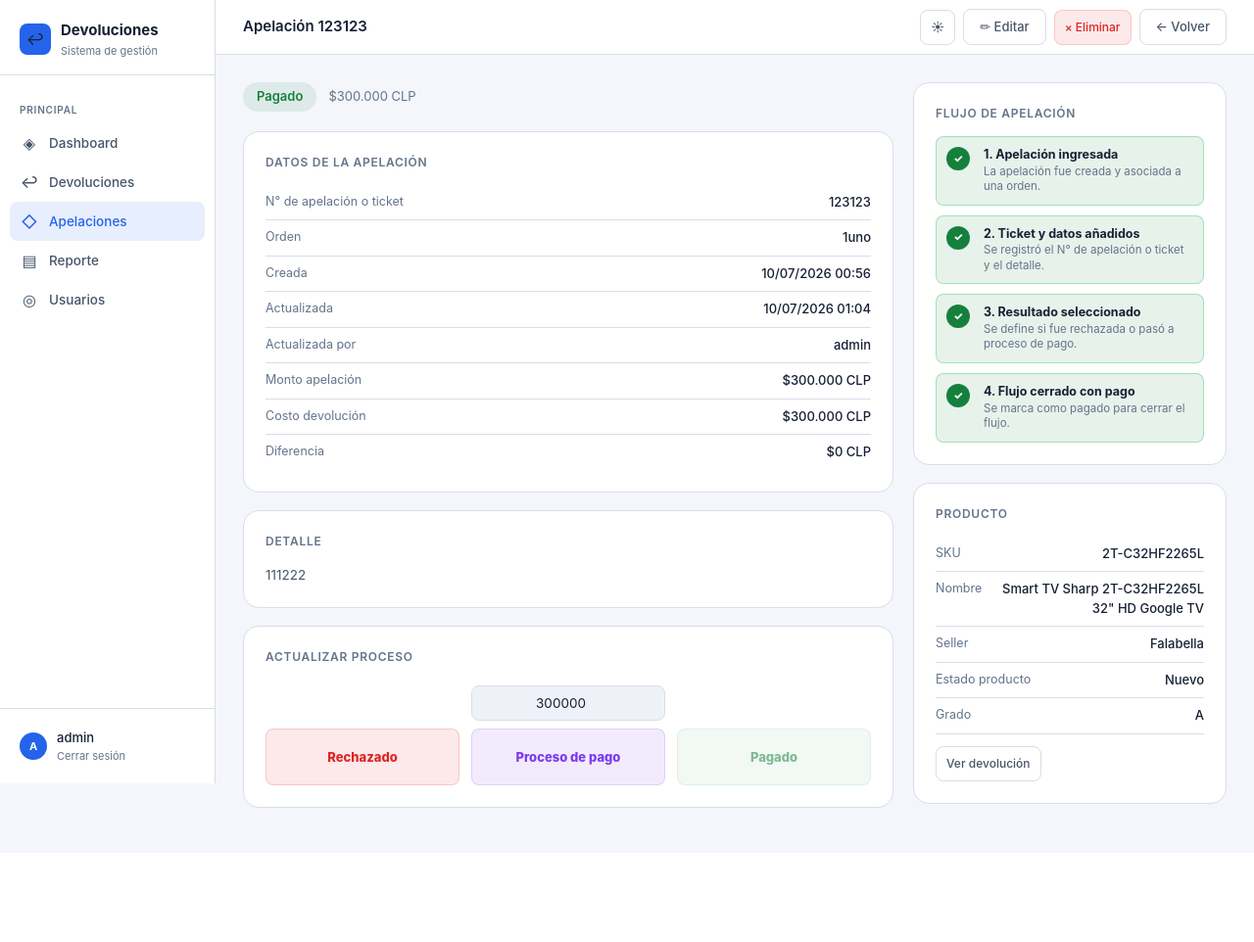
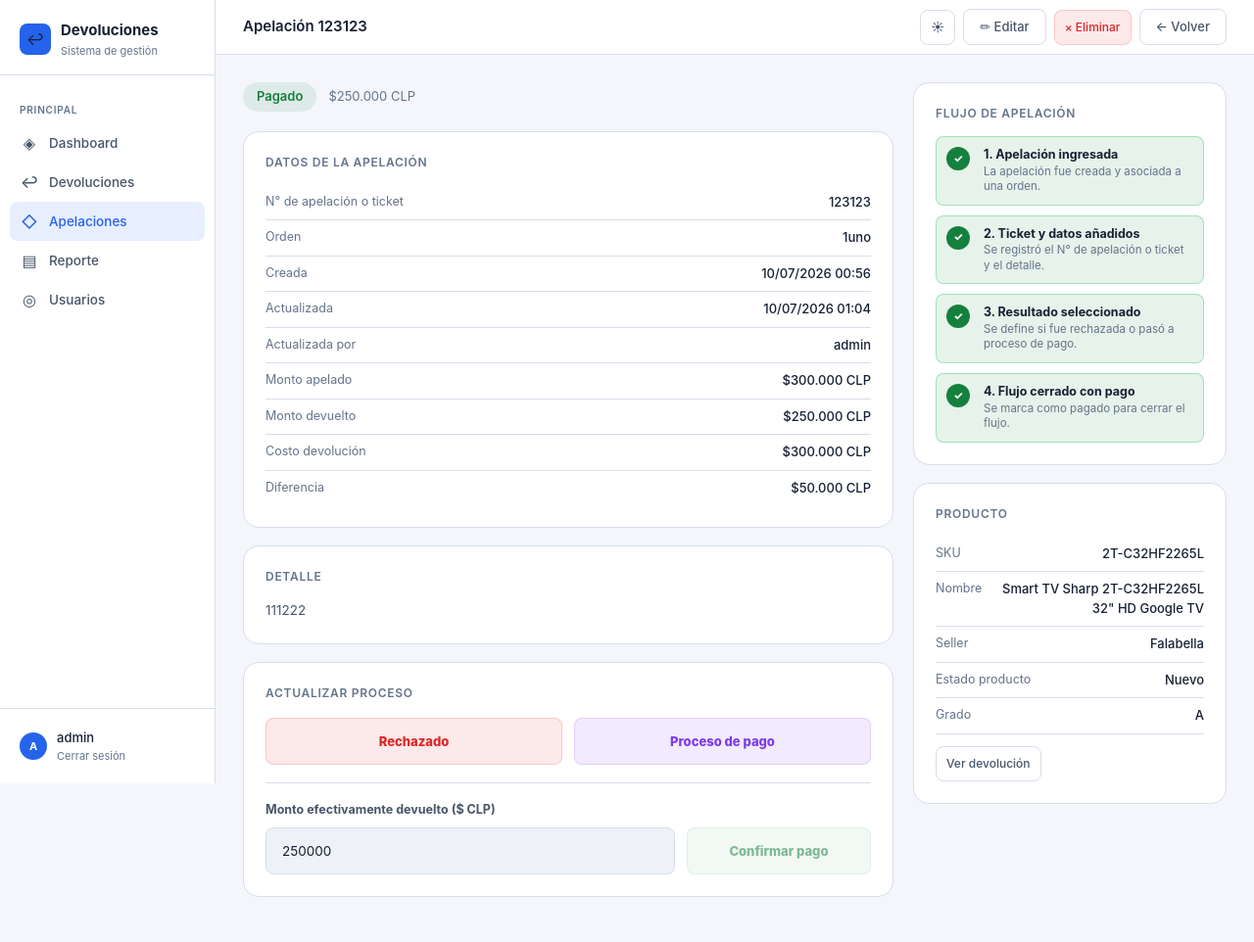
Before and after one commit to bpbdiel/plataforma-devoluciones, a Django app: page /apelaciones/155/ in a window 1280 px wide. Shown: the whole page at 98% size. Before the commit the page ends 825 px from the top, so only its background shows below. Run offline with Django 5.2, Linux system fonts and the light colour scheme; a user stored in the database is signed in; data comes from the database, SQL or seed files in the repository; both versions use the stored data as it was after the commit.

Commit message:
Se creo un metodo de importacion y tambien se modifico el formulario de apelaciones (monto pagado)

```diff
--- a/returns/forms.py
+++ b/returns/forms.py
@@ -216,7 +216,7 @@ class AppealForm(forms.ModelForm):
             'numero_apelacion': forms.TextInput(attrs={'class': 'form-input', 'placeholder': 'N° de apelación o ticket'}),
             'detalle': forms.Textarea(attrs={'class': 'form-textarea', 'rows': 5, 'placeholder': 'Detalle del seguimiento de la apelación...'}),
             'status': forms.Select(attrs={'class': 'form-select'}),
-            'estado_cuenta': forms.NumberInput(attrs={'class': 'form-input', 'placeholder': 'Monto en $ CLP', 'min': '0', 'step': '1'}),
+            'estado_cuenta': forms.NumberInput(attrs={'class': 'form-input', 'placeholder': 'Monto apelado en $ CLP', 'min': '0', 'step': '1'}),
         }
 
     def __init__(self, *args, **kwargs):
@@ -231,6 +231,7 @@ class AppealForm(forms.ModelForm):
             self.fields['status'].choices = [('en_proceso', 'En proceso')]
             self.fields['status'].initial = 'en_proceso'
             self.fields['status'].disabled = True
+            self.fields['estado_cuenta'].required = True
         self.fields['devolucion'].queryset = devoluciones_disponibles.order_by('-fecha_ingreso', '-id')
         self.fields['devolucion'].label_from_instance = self.label_devolucion
 
--- a/returns/management/commands/seed_demo_data.py
+++ b/returns/management/commands/seed_demo_data.py
@@ -159,6 +159,7 @@ class Command(BaseCommand):
                     'detalle': rng.choice(appeal_details),
                     'status': status,
                     'estado_cuenta': monto,
+                    'monto_devuelto': monto if status == 'pagado' else '',
                     'creado_por': user,
                     'actualizado_por': user,
                 },
--- a/returns/views.py
+++ b/returns/views.py
@@ -88,7 +88,8 @@ def filtered_report_returns(request):
             Q(categoria__icontains=q) |
             Q(apelaciones__numero_apelacion__icontains=q) |
             Q(apelaciones__detalle__icontains=q) |
-            Q(apelaciones__estado_cuenta__icontains=q)
+            Q(apelaciones__estado_cuenta__icontains=q) |
+            Q(apelaciones__monto_devuelto__icontains=q)
         )
     if start_date:
         devoluciones = devoluciones.filter(fecha_ingreso__gte=start_date)
@@ -201,7 +202,7 @@ def report_export_response(devoluciones):
                 apelacion.numero_apelacion if apelacion else '',
                 apelacion.detalle if apelacion else '',
                 apelacion.get_status_display() if apelacion else '',
-                apelacion.estado_cuenta if apelacion and apelacion.status == 'pagado' else '',
+                apelacion.monto_devuelto if apelacion and apelacion.status == 'pagado' else '',
                 int(diferencia) if diferencia is not None else '',
                 apelacion.creado_por.username if apelacion and apelacion.creado_por else '',
                 apelacion.actualizado_por.username if apelacion and apelacion.actualizado_por else '',
@@ -376,12 +377,12 @@ def dashboard(request):
     apelaciones_pagadas = status_counts.get('pagado', 0)
     tasa_pago_apelaciones = round((apelaciones_pagadas / total_apelaciones) * 100) if total_apelaciones else 0
     total_pagado_apelaciones = sum(
-        int(apelacion.estado_cuenta)
-        for apelacion in apelaciones_qs.filter(status='pagado').only('estado_cuenta')
-        if apelacion.estado_cuenta and apelacion.estado_cuenta.isdigit()
+        int(apelacion.monto_devuelto)
+        for apelacion in apelaciones_qs.filter(status='pagado').only('monto_devuelto')
+        if apelacion.monto_devuelto and apelacion.monto_devuelto.isdigit()
     )
     costo_devoluciones_pagadas = 0
-    for apelacion in apelaciones_qs.filter(status='pagado').select_related('devolucion').only('estado_cuenta', 'devolucion__precio_venta', 'devolucion__cantidad'):
+    for apelacion in apelaciones_qs.filter(status='pagado').select_related('devolucion').only('monto_devuelto', 'devolucion__precio_venta', 'devolucion__cantidad'):
         if apelacion.monto_pagado is not None and apelacion.devolucion.valor_total is not None:
             costo_devoluciones_pagadas += int(apelacion.devolucion.valor_total)
     perdida_estimada_apelaciones = max(costo_devoluciones_pagadas - total_pagado_apelaciones, 0)
@@ -470,8 +471,8 @@ def dashboard(request):
         if devolucion.precio_venta is not None:
             channel['cost'] += devolucion.precio_venta * devolucion.cantidad
 
-    for apelacion in apelaciones_qs.filter(status='pagado').select_related('devolucion').only('estado_cuenta', 'devolucion__seller'):
-        if not (apelacion.estado_cuenta and apelacion.estado_cuenta.isdigit()):
+    for apelacion in apelaciones_qs.filter(status='pagado').select_related('devolucion').only('monto_devuelto', 'devolucion__seller'):
+        if not (apelacion.monto_devuelto and apelacion.monto_devuelto.isdigit()):
             continue
         channel = channel_totals.setdefault(
             apelacion.devolucion.seller,
@@ -481,7 +482,7 @@ def dashboard(request):
                 'returned': 0,
             },
         )
-        channel['returned'] += int(apelacion.estado_cuenta)
+        channel['returned'] += int(apelacion.monto_devuelto)
 
     max_channel_amount = max(
         (max(item['cost'], item['returned']) for item in channel_totals.values()),
@@ -611,7 +612,8 @@ def appeals_dashboard(request):
             Q(devolucion__numero_orden__icontains=q) |
             Q(devolucion__sku__icontains=q) |
             Q(devolucion__producto_nombre__icontains=q) |
-            Q(estado_cuenta__icontains=q)
+            Q(estado_cuenta__icontains=q) |
+            Q(monto_devuelto__icontains=q)
         )
         devoluciones_sin_apelacion = devoluciones_sin_apelacion.filter(
             Q(numero_orden__icontains=q) |
@@ -630,7 +632,7 @@ def appeals_dashboard(request):
 
     costo_devoluciones_con_pago = 0
     total_pagado_apelaciones = 0
-    for apelacion in apelaciones.filter(status='pagado').select_related('devolucion').exclude(estado_cuenta=''):
+    for apelacion in apelaciones.filter(status='pagado').select_related('devolucion').exclude(monto_devuelto=''):
         if apelacion.monto_pagado is None or apelacion.devolucion.valor_total is None:
             continue
         costo_devoluciones_con_pago += int(apelacion.devolucion.valor_total)
@@ -699,9 +701,9 @@ def report_dashboard(request):
     total_pagado = 0
     for devolucion in devoluciones:
         for apelacion in devolucion.apelaciones.all():
-            if apelacion.estado_cuenta and apelacion.estado_cuenta.isdigit():
+            if apelacion.monto_devuelto and apelacion.monto_devuelto.isdigit():
                 if apelacion.status == 'pagado':
-                    total_pagado += int(apelacion.estado_cuenta)
+                    total_pagado += int(apelacion.monto_devuelto)
 
     devoluciones_page = paginate_queryset(request, devoluciones, 'page', 15)
     context = {
@@ -824,20 +826,20 @@ def appeal_update_status(request, pk):
         status = request.POST.get('status')
         valid_statuses = dict(Appeal.STATUS_CHOICES)
         if status in valid_statuses:
-            estado_cuenta = request.POST.get('estado_cuenta', '').strip().replace('$', '').replace('.', '').replace(' ', '')
-            if status == 'proceso_pago' and not estado_cuenta:
-                messages.error(request, 'Ingresa el monto de la apelación en $ CLP para pasar a proceso de pago.')
+            monto_devuelto = request.POST.get('monto_devuelto', '').strip().replace('$', '').replace('.', '').replace(' ', '')
+            if status == 'pagado' and not monto_devuelto:
+                messages.error(request, 'Ingresa el monto efectivamente devuelto en $ CLP para marcar la apelación como pagada.')
                 return redirect('appeal_detail', pk=apelacion.pk)
-            if estado_cuenta and not estado_cuenta.isdigit():
+            if monto_devuelto and not monto_devuelto.isdigit():
                 messages.error(request, 'Ingresa un monto válido en pesos chilenos.')
                 return redirect('appeal_detail', pk=apelacion.pk)
 
             apelacion.status = status
             apelacion.actualizado_por = request.user
             update_fields = ['status', 'actualizado_por', 'actualizado_en']
-            if estado_cuenta:
-                apelacion.estado_cuenta = estado_cuenta
-                update_fields.append('estado_cuenta')
+            if status == 'pagado':
+                apelacion.monto_devuelto = monto_devuelto
+                update_fields.append('monto_devuelto')
             apelacion.save(update_fields=update_fields)
             messages.success(request, f'Apelación actualizada a {valid_statuses[status]}.')
         else:
--- a/templates/admin/returns/appeal/import_excel.html
+++ b/templates/admin/returns/appeal/import_excel.html
@@ -34,7 +34,7 @@
   <div class="module" style="margin-top: 20px; padding: 12px 16px;">
     <h2>Formato esperado</h2>
     <p>Columnas obligatorias: <strong>numero_orden</strong>, <strong>numero_apelacion</strong> y <strong>detalle</strong>.</p>
-    <p>Columnas opcionales: <strong>status</strong> y <strong>estado_cuenta</strong>.</p>
+    <p>Columnas opcionales: <strong>status</strong>, <strong>monto_apelado</strong> y <strong>monto_devuelto</strong>.</p>
     <p>La columna <strong>numero_orden</strong> debe existir previamente como devolucion. Si la apelacion ya existe para esa orden, se actualiza.</p>
   </div>
 </div>
--- a/templates/returns/_appeal_form.html
+++ b/templates/returns/_appeal_form.html
@@ -29,7 +29,7 @@
       {% if form.status.errors %}<div class="form-error">{{ form.status.errors.0 }}</div>{% endif %}
     </div>
     <div class="form-group">
-      <label>Monto apelación ($ CLP)</label>
+      <label>Monto apelado ($ CLP) *</label>
       {{ form.estado_cuenta }}
       {% if form.estado_cuenta.errors %}<div class="form-error">{{ form.estado_cuenta.errors.0 }}</div>{% endif %}
     </div>
--- a/templates/returns/appeal_detail.html
+++ b/templates/returns/appeal_detail.html
@@ -15,8 +15,8 @@
       <span class="badge badge-{{ apelacion.get_status_color }}" style="font-size:13px;padding:5px 14px">
         {{ apelacion.get_status_display }}
       </span>
-      {% if apelacion.status == 'pagado' and apelacion.estado_cuenta %}
-      <span style="color:var(--text-muted);font-size:13px">{{ apelacion.estado_cuenta|clp }}</span>
+      {% if apelacion.status == 'pagado' and apelacion.monto_devuelto %}
+      <span style="color:var(--text-muted);font-size:13px">{{ apelacion.monto_devuelto|clp }}</span>
       {% endif %}
     </div>
 
@@ -42,10 +42,14 @@
         <span class="detail-key">Actualizada por</span>
         <span class="detail-val">{% if apelacion.actualizado_por %}{{ apelacion.actualizado_por.username }}{% else %}—{% endif %}</span>
       </div>
-      {% if apelacion.status == 'pagado' and apelacion.estado_cuenta %}
       <div class="detail-row">
-        <span class="detail-key">Monto apelación</span>
+        <span class="detail-key">Monto apelado</span>
         <span class="detail-val">{{ apelacion.estado_cuenta|clp }}</span>
+      </div>
+      {% if apelacion.status == 'pagado' and apelacion.monto_devuelto %}
+      <div class="detail-row">
+        <span class="detail-key">Monto devuelto</span>
+        <span class="detail-val">{{ apelacion.monto_devuelto|clp }}</span>
       </div>
       <div class="detail-row">
         <span class="detail-key">Costo devolución</span>
@@ -69,7 +73,6 @@
         <form method="post" action="{% url 'appeal_update_status' apelacion.pk %}" class="process-action-form">
           {% csrf_token %}
           <input type="hidden" name="status" value="rechazado">
-          <div class="process-action-amount" aria-hidden="true"></div>
           <button type="submit" class="btn btn-danger process-action-btn" {% if apelacion.status == 'rechazado' %}disabled{% endif %}>
             Rechazado
           </button>
@@ -77,18 +80,20 @@
         <form method="post" action="{% url 'appeal_update_status' apelacion.pk %}" class="process-action-form">
           {% csrf_token %}
           <input type="hidden" name="status" value="proceso_pago">
-          <input type="number" name="estado_cuenta" class="form-input process-action-amount" min="0" step="1" placeholder="Monto $ CLP" value="{{ apelacion.estado_cuenta }}">
           <button type="submit" class="btn btn-purple process-action-btn" {% if apelacion.status == 'proceso_pago' %}disabled{% endif %}>
             Proceso de pago
           </button>
         </form>
-        <form method="post" action="{% url 'appeal_update_status' apelacion.pk %}" class="process-action-form">
+        <form method="post" action="{% url 'appeal_update_status' apelacion.pk %}" class="process-action-form process-action-paid">
           {% csrf_token %}
           <input type="hidden" name="status" value="pagado">
-          <div class="process-action-amount" aria-hidden="true"></div>
-          <button type="submit" class="btn btn-green process-action-btn" {% if apelacion.status == 'pagado' %}disabled{% endif %}>
-            Pagado
-          </button>
+          <label for="monto-devuelto">Monto efectivamente devuelto ($ CLP)</label>
+          <div class="process-paid-row">
+            <input id="monto-devuelto" type="number" name="monto_devuelto" class="form-input process-action-amount" min="0" step="1" placeholder="Monto pagado $ CLP" value="{{ apelacion.monto_devuelto }}" required>
+            <button type="submit" class="btn btn-green process-action-btn" {% if apelacion.status == 'pagado' %}disabled{% endif %}>
+              Confirmar pago
+            </button>
+          </div>
         </form>
       </div>
     </div>
--- a/templates/returns/appeals_dashboard.html
+++ b/templates/returns/appeals_dashboard.html
@@ -135,15 +135,15 @@
           <span class="badge badge-{{ a.get_status_color }}">{{ a.get_status_display }}</span>
         </td>
         <td>
-          {% if a.status == 'pagado' and a.estado_cuenta %}
-          <div class="table-product-name" title="{{ a.estado_cuenta|clp }}">{{ a.estado_cuenta|clp }}</div>
+          {% if a.status == 'pagado' and a.monto_devuelto %}
+          <div class="table-product-name" title="{{ a.monto_devuelto|clp }}">{{ a.monto_devuelto|clp }}</div>
           {% else %}
           <span style="color:var(--text-muted)">—</span>
           {% endif %}
         </td>
         <td>
           {% if a.diferencia_pagada != None %}
-          <div class="table-product-name" title="Costo total: {{ a.devolucion.valor_total|clp }} · Pagado: {{ a.estado_cuenta|clp }}">
+          <div class="table-product-name" title="Costo total: {{ a.devolucion.valor_total|clp }} · Pagado: {{ a.monto_devuelto|clp }}">
             {{ a.diferencia_pagada|clp }}
           </div>
           {% else %}
--- a/templates/returns/base.html
+++ b/templates/returns/base.html
@@ -1754,9 +1754,9 @@
     }
     .process-actions {
       display: grid;
-      grid-template-columns: repeat(3, minmax(0, 1fr));
+      grid-template-columns: repeat(2, minmax(0, 1fr));
       gap: 12px;
-      margin-top: 20px;
+      margin-top: 16px;
     }
     .process-action-form {
       display: flex;
@@ -1770,12 +1770,37 @@
     }
     .process-action-btn {
       width: 100%;
-      min-height: 58px;
+      min-height: 48px;
       justify-content: center;
       font-size: 13px;
       font-weight: 800;
       white-space: normal;
       text-align: center;
+    }
+    .process-action-paid {
+      grid-column: 1 / -1;
+      margin-top: 6px;
+      padding-top: 18px;
+      border-top: 1px solid var(--border);
+    }
+    .process-action-paid > label {
+      color: var(--text-dim);
+      font-size: 12.5px;
+      font-weight: 700;
+    }
+    .process-paid-row {
+      display: grid;
+      grid-template-columns: minmax(0, 2fr) minmax(180px, .9fr);
+      gap: 12px;
+      align-items: stretch;
+    }
+    .process-paid-row .process-action-amount,
+    .process-paid-row .process-action-btn {
+      min-height: 48px;
+    }
+    .process-paid-row .process-action-amount {
+      text-align: left;
+      padding-inline: 16px;
     }
 
     /* Modal */
@@ -2238,6 +2263,9 @@
         grid-template-columns: 1fr;
       }
       .process-actions {
+        grid-template-columns: 1fr;
+      }
+      .process-paid-row {
         grid-template-columns: 1fr;
       }
       .detail-row {
--- a/templates/returns/report.html
+++ b/templates/returns/report.html
@@ -164,7 +164,7 @@
         <td>
           {% with apelacion=d.apelaciones.first %}
           {% if apelacion and apelacion.diferencia_pagada != None %}
-          <div class="table-product-name" title="Costo total: {{ d.valor_total|clp }} · Pagado: {{ apelacion.estado_cuenta|clp }}">
+          <div class="table-product-name" title="Costo total: {{ d.valor_total|clp }} · Pagado: {{ apelacion.monto_devuelto|clp }}">
             {{ apelacion.diferencia_pagada|clp }}
           </div>
           {% else %}
--- a/templates/returns/return_detail.html
+++ b/templates/returns/return_detail.html
@@ -131,10 +131,10 @@
         <span class="detail-key">Ticket</span>
         <span class="detail-val">{{ apelacion.numero_apelacion }}</span>
       </div>
-      {% if apelacion.status == 'pagado' and apelacion.estado_cuenta %}
+      {% if apelacion.status == 'pagado' and apelacion.monto_devuelto %}
       <div class="detail-row">
-        <span class="detail-key">Monto apelación</span>
-        <span class="detail-val">${{ apelacion.estado_cuenta }} CLP</span>
+        <span class="detail-key">Monto devuelto</span>
+        <span class="detail-val">{{ apelacion.monto_devuelto|clp }}</span>
       </div>
       {% endif %}
       <div style="margin-top:12px">
```
Also changed, not shown: returns/admin.py (+9 -7 lines), returns/models.py (+4 -3 lines), returns/tests.py (+24 -10 lines), db.sqlite3, returns/migrations/0016_appeal_monto_devuelto_alter_appeal_estado_cuenta.py (added).
